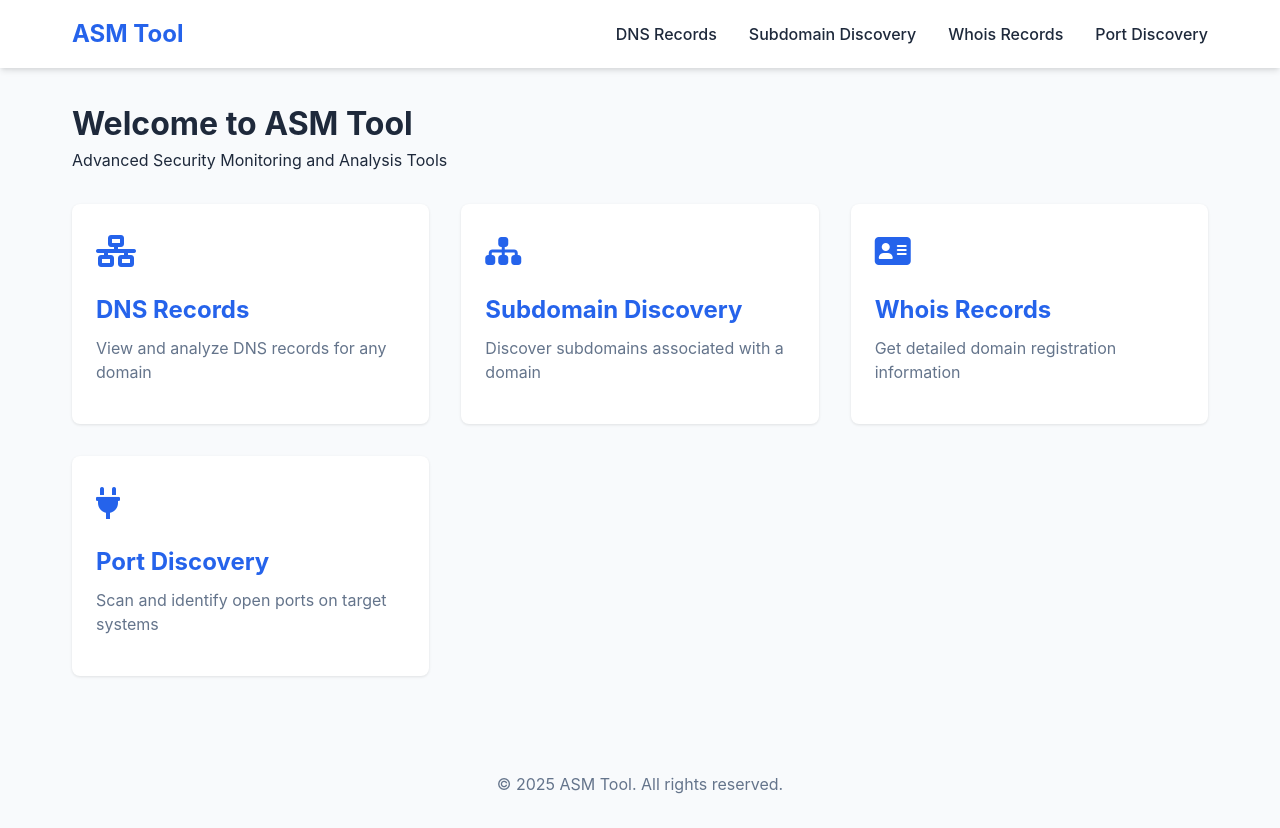
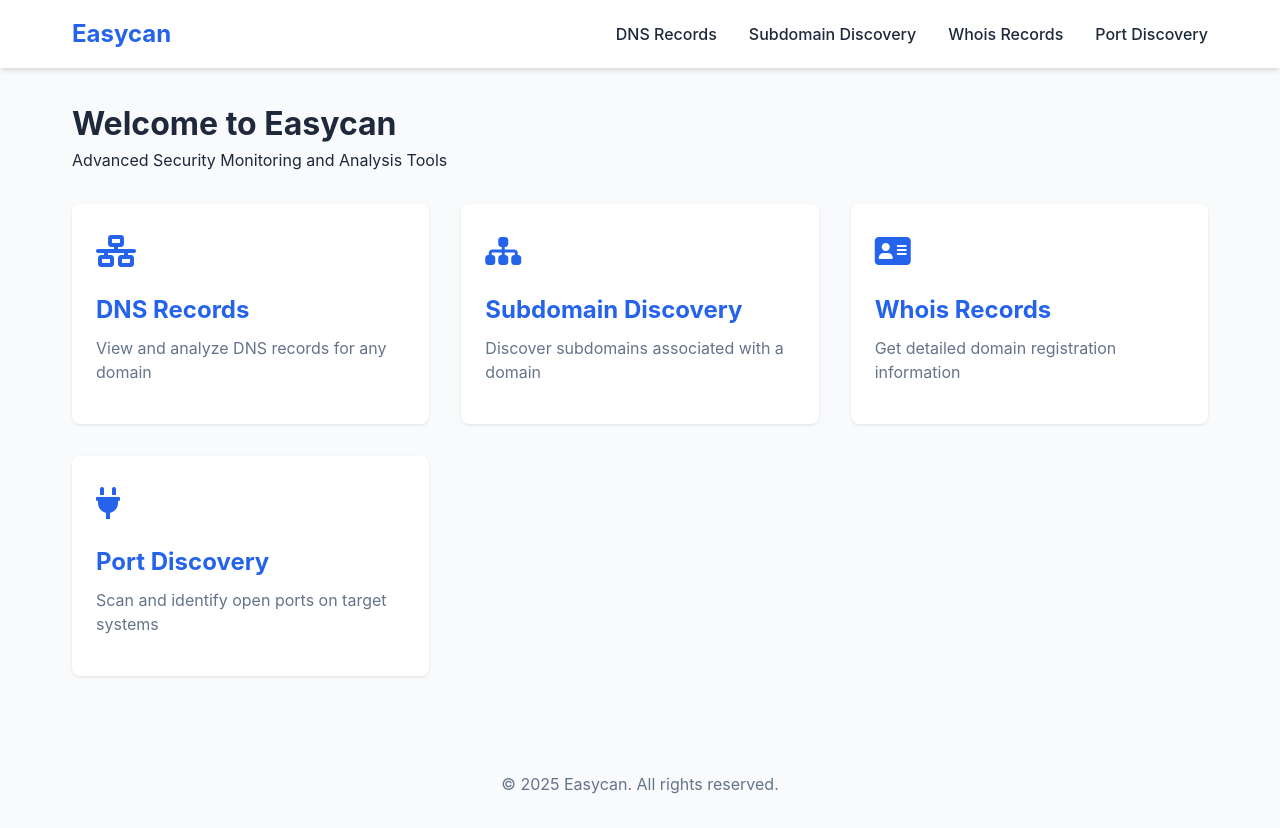
Before and after one commit to mozlercelik/asm-tool, a plain HTML site: page frontend/index.html in a window 1280 px wide. Drawn offline with Linux system fonts and the light colour scheme.

Commit message:
Project name update

```diff
--- a/backend/server.js
+++ b/backend/server.js
@@ -14,7 +14,7 @@ app.use(cors());
 app.use(express.json());
 
 app.get('/api', (req, res) => {
-    res.send('Welcome to the Attack Surface Management Tool!');
+    res.send('Welcome to Easycan!');
 });
 
 app.get("/api/test", (req, res) => {
--- a/frontend/index.html
+++ b/frontend/index.html
@@ -3,14 +3,14 @@
 <head>
     <meta charset="UTF-8">
     <meta name="viewport" content="width=device-width, initial-scale=1.0">
-    <title>ASM Tool - Advanced Security Monitoring</title>
+    <title>Easycan - Advanced Security Monitoring</title>
     <link rel="stylesheet" href="./styles.css">
     <link rel="stylesheet" href="https://cdnjs.cloudflare.com/ajax/libs/font-awesome/6.0.0/css/all.min.css">
 </head>
 <body>
     <header>
         <nav class="navbar">
-            <a href="/" class="logo">ASM Tool</a>
+            <a href="/" class="logo">Easycan</a>
             <ul class="nav-links">
                 <li><a href="/tools/dns">DNS Records</a></li>
                 <li><a href="/tools/subdomains">Subdomain Discovery</a></li>
@@ -21,7 +21,7 @@
     </header>
 
     <main class="container">
-        <h1>Welcome to ASM Tool</h1>
+        <h1>Welcome to Easycan</h1>
         <p class="subtitle">Advanced Security Monitoring and Analysis Tools</p>
 
         <div class="tools-grid">
@@ -60,7 +60,7 @@
     </main>
 
     <footer>
-        <p>&copy; 2025 ASM Tool. All rights reserved.</p>
+        <p>&copy; 2025 Easycan. All rights reserved.</p>
     </footer>
 </body>
 </html>
```
Also changed, not shown: README.md.
